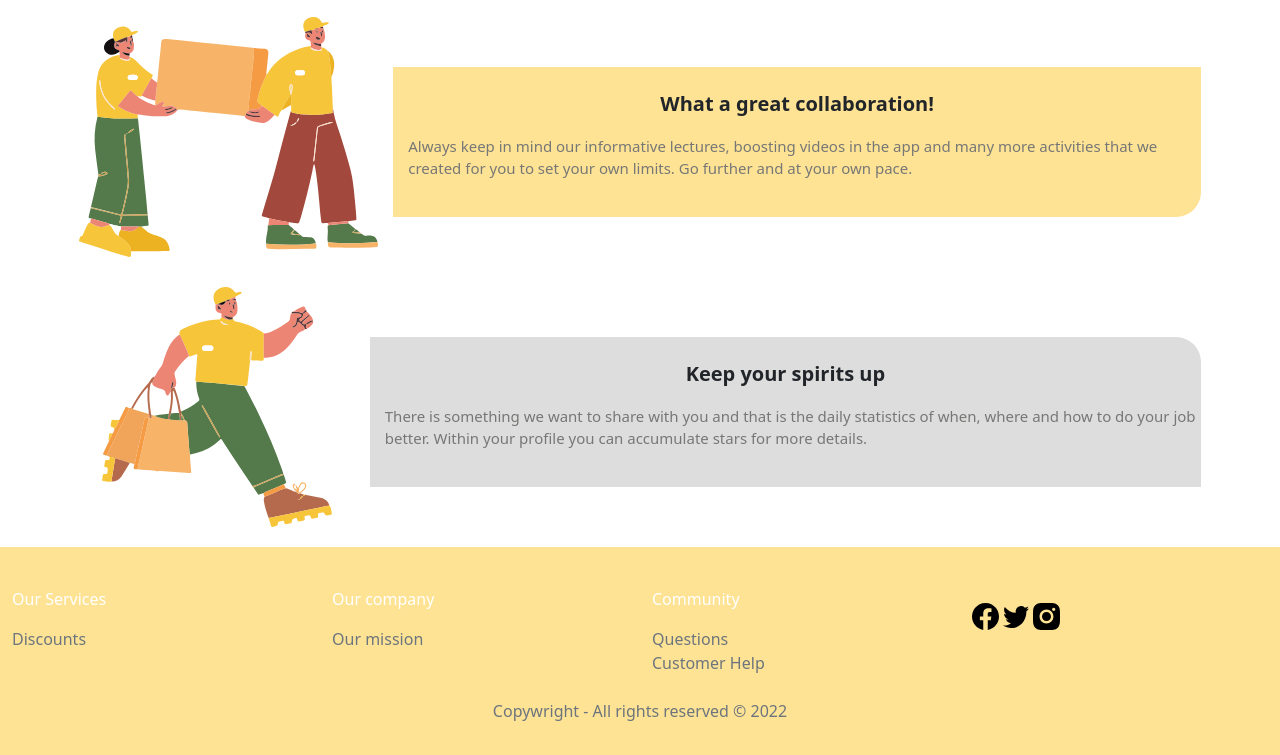
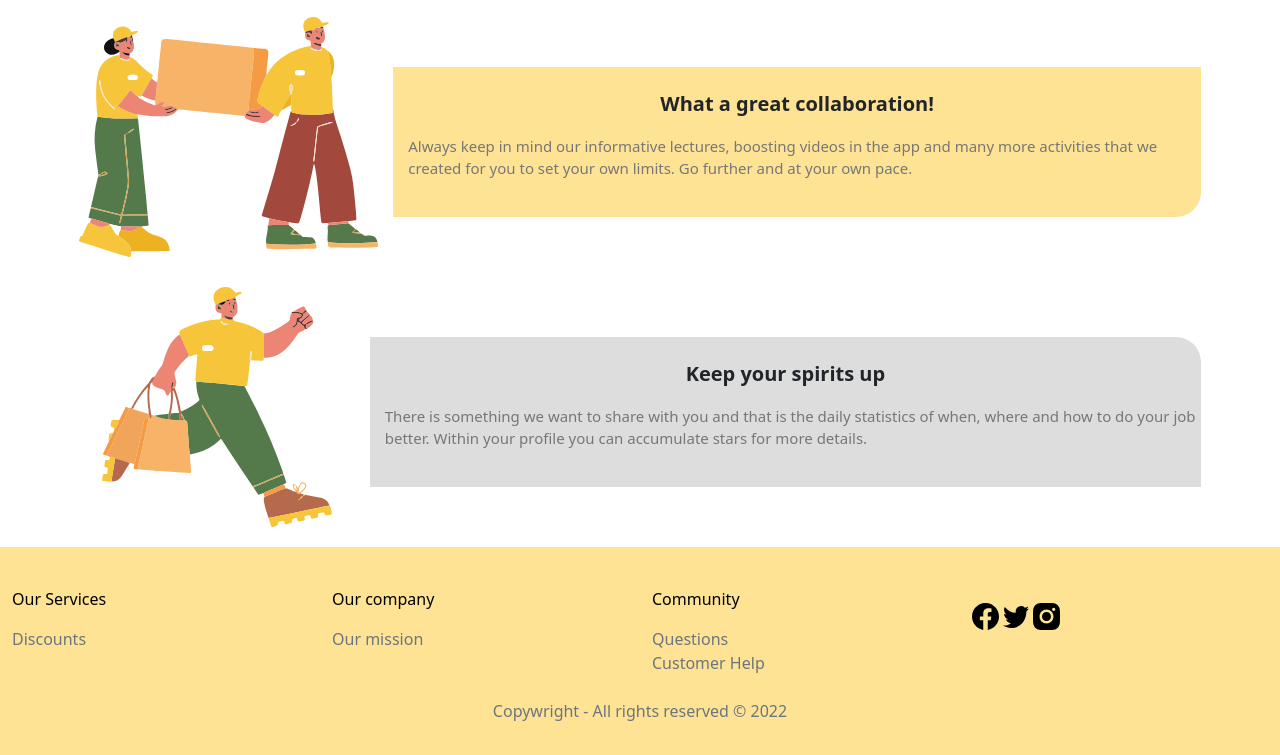
Before and after one commit to Esthefaniagv/entrega3, a website: page delivery.html in a window 1280 px wide. Shown: the part 918-1673 px from the top of the page. Drawn offline with nearby package versions, Linux system fonts and the light colour scheme.

Commit message:
actualizacion footer

```diff
--- a/delivery.html
+++ b/delivery.html
@@ -157,25 +157,29 @@
     <!-- Footer Bootstrap -->
     <div class="container-fluid">
       <div class="row bg-primary pt-4 pb-3">
-        <div class="col-lg-3 text-white mt-lg-3 mt-sm-3">
+        <div class="col-lg-3 text-black mt-lg-3 mt-sm-3">
           <p>Our Services</p>
           <div><a class="text-secondary" href="#">Discounts</a></div>
         </div>
-        <div class="col-lg-3 text-white mt-lg-3">
+        <div class="col-lg-3 text-black mt-lg-3">
           <p>Our company</p>
           <div><a class="text-secondary" href="#">Our mission</a></div>
         </div>
-        <div class="col-lg-3 text-white mt-lg-3">
+        <div class="col-lg-3 text-black mt-lg-3">
           <p>Community</p>
           <div><a class="text-secondary" href="#">Questions</a></div>
           <div><a class="text-secondary" href="#">Customer Help</a></div>
         </div>
         <div class="col-lg-3 mt-lg-3 pt-3">
-          <a href="https://www.facebook.com/"><img src="./img/fb-icon.svg" alt="facebook social media link" /></a>
+          <a href="https://www.facebook.com/"
+            ><img src="./img/fb-icon.svg" alt="facebook social media link"
+          /></a>
           <a href="https://twitter.com/"
-            ><img src="./img/twitter-icon.svg" alt="twitter socialmedia link"
+            ><img src="./img/twitter-icon.svg" alt="twitter social media link"
           /></a>
-          <a href="https://www.instagram.com/"><img src="./img/ig-icon.svg" alt="instagram social media link" /></a>
+          <a href="https://www.instagram.com/"
+            ><img src="./img/ig-icon.svg" alt="instagram social media link"
+          /></a>
         </div>
         <div class="col-xs-12 pt-4">
           <p class="text-secondary text-center">
```
Also changed, not shown: about-us.html (+3 -3 lines), contacto.html (+9 -5 lines), services.html (+9 -5 lines).
